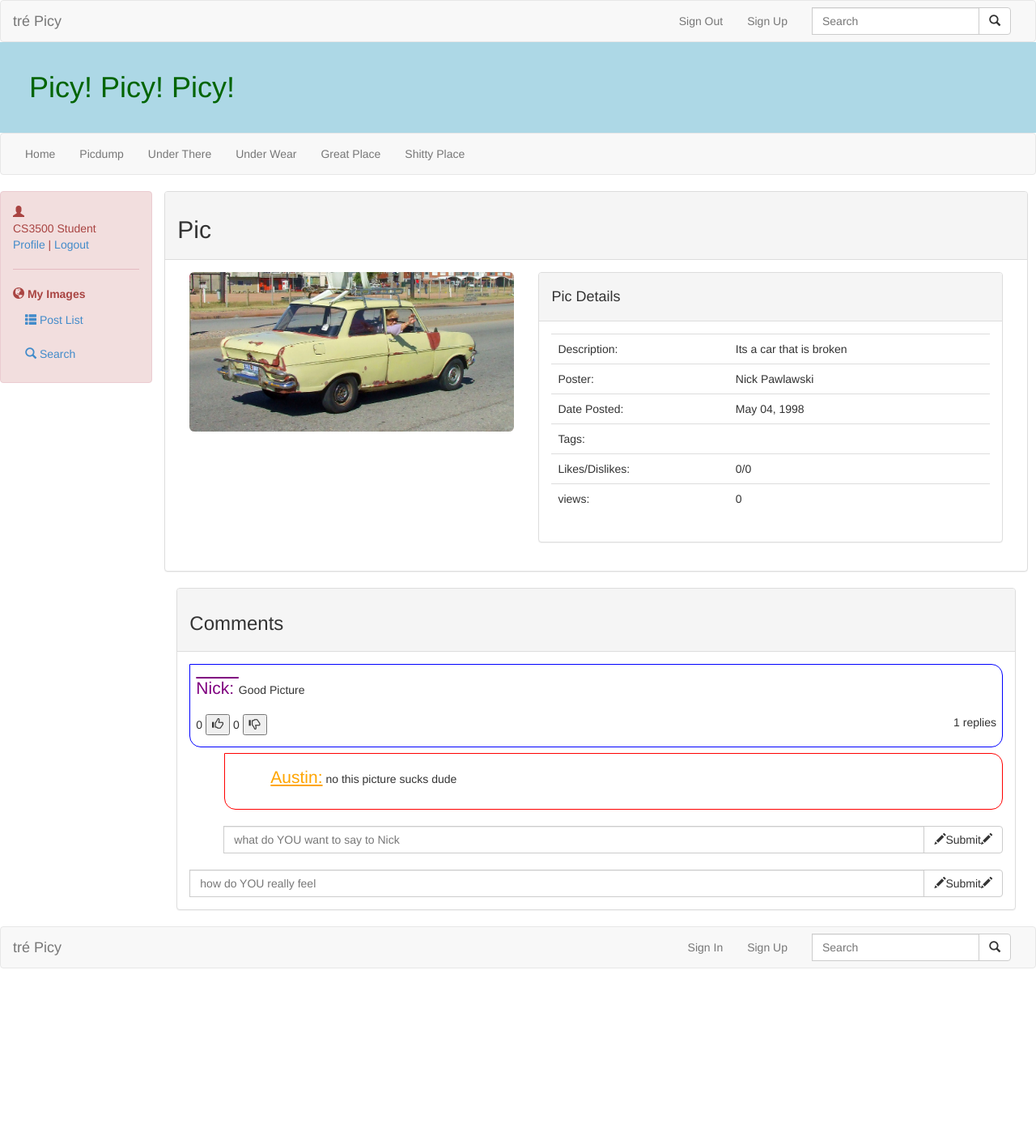
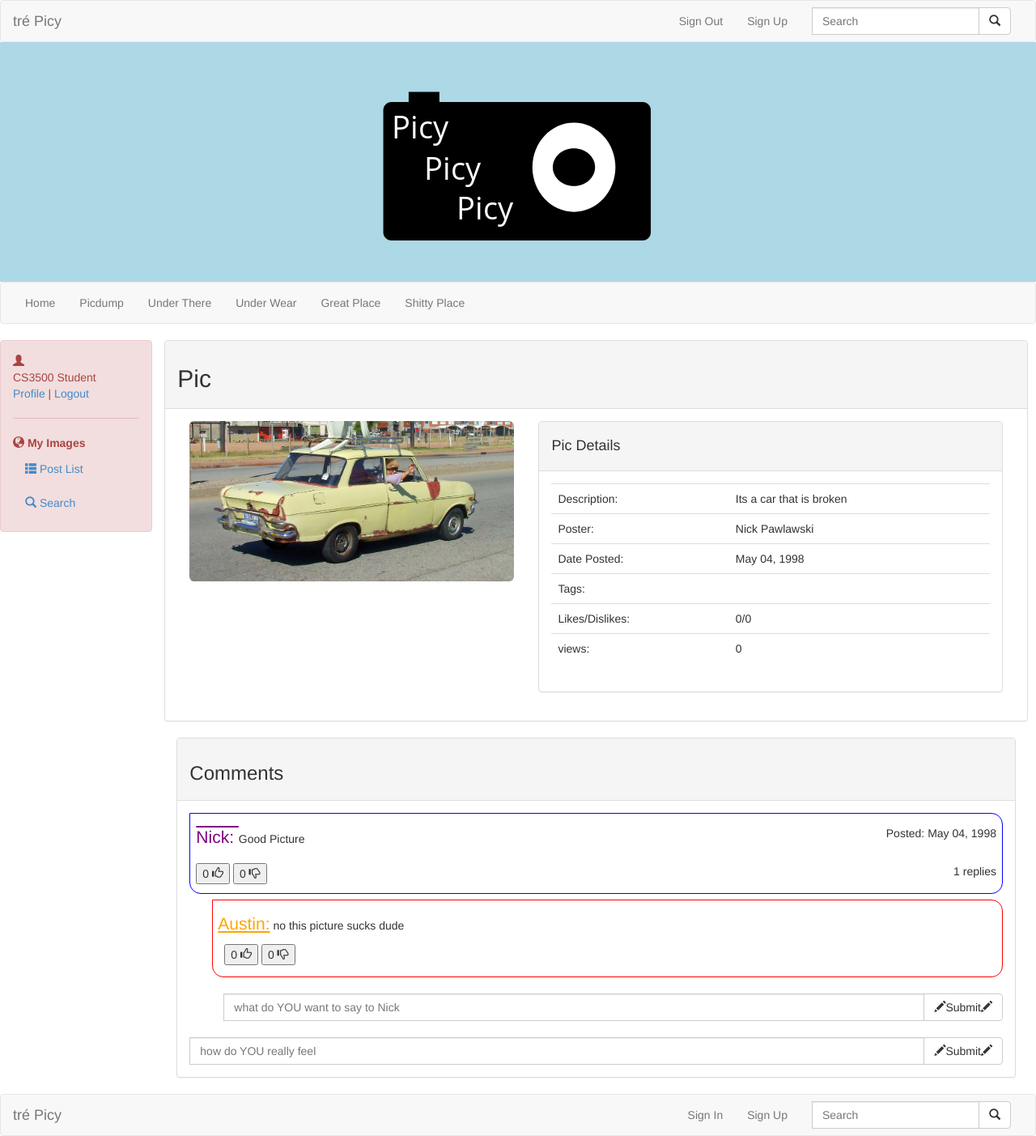
Before and after one commit to austinragotzy/picypicypicy-website, a PHP site: page /image.php?img=1 in a window 1280 px wide, after a click that opens the changed part. Shown: the whole page at 81% size. Before the commit the page ends 1196 px from the top, so only its background shows below. Run offline with PHP 8.4, Linux system fonts and the light colour scheme; a user stored in the database is signed in; data comes from the database, SQL or seed files in the repository.

Commit message:
adding an icon more functionallity in comments and replies and a little here and there

```diff
--- a/pages/SQL/cs3500.sql
+++ b/pages/SQL/cs3500.sql
@@ -38,7 +38,7 @@ CREATE TABLE `CommentReply` (
   `Likes` int(11) NOT NULL,
   `Dislikes` int(11) NOT NULL,
   `Comment` longtext NOT NULL,
-  `Date` datetime NOT NULL
+  `Date` datetime NOT NULL DEFAULT CURRENT_TIMESTAMP
 ) ENGINE=InnoDB DEFAULT CHARSET=latin1;
 INSERT INTO `CommentReply` VALUES (1,2,1,0,0,"no this picture sucks dude",'1999-05-04 00:00:00'),
 (2,1,2,0,0,"lol true that thing is busted",'1998-12-04 00:00:00');
@@ -57,7 +57,7 @@ CREATE TABLE `Comments` (
   `Comment` longtext,
   `Likes` int(11) NOT NULL,
   `Dislikes` int(11) NOT NULL,
-  `Date` datetime NOT NULL
+  `Date` datetime NOT NULL DEFAULT CURRENT_TIMESTAMP
 ) ENGINE=InnoDB DEFAULT CHARSET=latin1;
 INSERT INTO `Comments` VALUES (1,1,1,"Good Picture",0,0,'1998-05-04 00:00:00'),
 (2,2,2,"Hahaha thats broken!",0,0,'1998-05-04 00:00:00');
@@ -78,7 +78,7 @@ CREATE TABLE `Image` (
   `Dislikes` int(11) DEFAULT NULL,
   `ViewCount` int(11) DEFAULT NULL,
   `Privacy` int(1) NOT NULL,
-  `Date` datetime NOT NULL
+  `Date` datetime NOT NULL DEFAULT CURRENT_TIMESTAMP
 ) ENGINE=InnoDB DEFAULT CHARSET=latin1;
 INSERT INTO `Image` VALUES (1,1,"brokeCar.jpg","Broken Car","Its a car that is broken",0,0,0,1,'1998-05-04 00:00:00')
 ,(2,2,"brokeChair.jpg","Broken Chair","Its a chair",0,0,0,0,'1998-05-04 00:00:00')
--- a/pages/comments.php
+++ b/pages/comments.php
@@ -13,14 +13,6 @@
       </div>
       <div class="panel-body">
         <?php include 'php/popComments.php' ?>
-        <form class="input-group" style="width: 100%;" action="image.php?img=<?php echo $_GET['img']; ?>" method="post">
-          <div class="form-group">
-            <input type="text" class="form-control" name="comment" placeholder="how do YOU really feel"></input>
-          </div>
-            <div class="input-group-btn" style="height=100%;">
-              <button class="btn btn-default" type="submit" name=""><span class="glyphicon glyphicon-pencil"></span>Submit<span class="glyphicon glyphicon-pencil"></span></button>
-            </div>
-        </form>
       </div>
     </div>
   </body>
--- a/pages/css/comments.css
+++ b/pages/css/comments.css
@@ -26,10 +26,16 @@ button, p{
 .replier-row{
   margin-top: .5em;
   margin-left: 2em;
-  padding: 1em;
+  padding: 1em 0em;
   border: 1px solid red;
   border-radius: 0em 1em 1em 1em;
+}
+.replycom{
+  margin-left: 1.5em;
 }
 .reply{
   margin-left: 3em;
 }
+.vote{
+  margin-left: 1em;
+}
--- a/pages/css/header.css
+++ b/pages/css/header.css
@@ -3,4 +3,5 @@ h1{
   background-color: lightblue;
   margin: 0px;
   padding: 1em;
+  text-align: center;
 }
--- a/pages/css/home.css
+++ b/pages/css/home.css
@@ -28,8 +28,10 @@ main h1{
   color: purple;
   visibility: hidden;
   opacity: 0;
-  height: 50%;
+  height: 100%;
   width: 100%;
+  font-size: 2em;
+  text-align: center;
 }
 .imgWrap:hover .imgDets{
   visibility: visible;
--- a/pages/header.php
+++ b/pages/header.php
@@ -43,7 +43,7 @@
           </ul>
         </div>
       </nav>
-      <h1>Picy! Picy! Picy!</h1>
+      <h1><img src="images/icon.png" alt="Picy! Picy! Picy!"></h1>
       <nav class="navbar navbar-default">
         <div class="container-fluid">
           <ul class="nav navbar-nav">
--- a/pages/php/popComments.php
+++ b/pages/php/popComments.php
@@ -24,6 +24,32 @@ if(isset($_POST['dislike'])){
   }
 }
  ?>
+<?php //reply Likes
+if(isset($_POST['relike'])){
+  try {
+    $sql = "UPDATE CommentReply SET Likes = Likes + 1 WHERE ReplyID = ?";
+    $pdo->beginTransaction();
+    $likeUpST = $pdo->prepare($sql);
+    $likeUpST->bindValue(1, $_POST['relike']);
+    $likeUpST->execute();
+    $pdo->commit();
+  } catch (PDOException $e) {
+    $e->getMessage();
+  }
+}
+if(isset($_POST['redislike'])){
+  try {
+    $sql = "UPDATE CommentReply SET Dislikes = Dislikes + 1 WHERE ReplyID = ?";
+    $pdo->beginTransaction();
+    $likeUpST = $pdo->prepare($sql);
+    $likeUpST->bindValue(1, $_POST['redislike']);
+    $likeUpST->execute();
+    $pdo->commit();
+  } catch (PDOException $e) {
+    $e->getMessage();
+  }
+}
+?>
 <?php //this is how we add a comment to database
   if(isset($_POST['comment'])){
     try {
@@ -58,11 +84,10 @@ if(isset($_POST['reply'])){
 
 }
 ?>
-<?php
-//i will clean this up later hopefully
+<?php //populate the comments
 include 'connect.php';
 try {
-  $sql = "SELECT * FROM Comments WHERE ImageID = ?";
+  $sql = "SELECT * FROM Comments WHERE ImageID = ? ORDER BY Date DESC";
   $commentST = $pdo->prepare($sql);
   $commentST->bindValue(1, $_GET['img']);
   $commentST->execute();
@@ -77,7 +102,7 @@ while($commentTup = $commentST->fetch()){
     $numReplyST->bindValue(1, $commentTup['CommentID']);
     $numReplyST->execute();
 
-    $sql = "SELECT * FROM CommentReply WHERE CommentID = ?";
+    $sql = "SELECT * FROM CommentReply WHERE CommentID = ? ORDER BY Likes - Dislikes DESC";
     $replyST = $pdo->prepare($sql);
     $replyST->bindValue(1, $commentTup['CommentID']);
     $replyST->execute();
@@ -94,14 +119,13 @@ while($commentTup = $commentST->fetch()){
   echo '<details>
     <summary class="commenter-row">
       <div class="row cr">
-        <p><span class="commenter">'.$commenterTup['Username'].': </span>'.$commentTup['Comment'].'</p><br>
+        <p><span class="commenter">'.$commenterTup['Username'].': </span>'.$commentTup['Comment'].'</p>
+        <p class="pull-right">Posted: '.date('F d, Y', strtotime($commentTup['Date'])).'</p><br>
       </div>
       <div class="row cr">
         <form class="" action="image.php?img='.$_GET['img'].'" method="post">
-          <p>'.$commentTup['Likes'].'</p>
-          <button type="submit" name="like" value="'.$commentTup['CommentID'].'"><span class="glyphicon glyphicon-thumbs-up"></span></button>
-          <p>'.$commentTup['Dislikes'].'</p>
-          <button type="submit" name="dislike" value="'.$commentTup['CommentID'].'"><span class="glyphicon glyphicon-thumbs-down"></span></button>
+          <button type="submit" name="like" value="'.$commentTup['CommentID'].'">'.$commentTup['Likes'].' <span class="glyphicon glyphicon-thumbs-up"></span></button>
+          <button type="submit" name="dislike" value="'.$commentTup['CommentID'].'">'.$commentTup['Dislikes'].' <span class="glyphicon glyphicon-thumbs-down"></span></button>
           <p class="pull-right">'.$numRep['replies'].' replies</p>
         </form>
       </div>
@@ -116,13 +140,19 @@ while($commentTup = $commentST->fetch()){
         $e->getMessage();
       }
       $replierTup = $replierST->fetch();
-      echo '<div class="container-fluid">
-        <div class="row replier-row">
-          <p class="reply"><span class="replier">'.$replierTup['Username'].':</span> '.$replyTup['Comment'].'</p>
-        </div>
-      </div>';
+      echo '<div class="">
+      <div class="replier-row">
+      <div class="row">
+        <p class="replycom"><span class="replier">'.$replierTup['Username'].':</span> '.$replyTup['Comment'].'</p>
+      </div>
+      <div class="row vote">
+        <form class="" action="image.php?img='.$_GET['img'].'" method="post">
+          <button type="submit" name="relike" value="'.$replyTup['ReplyID'].'">'.$replyTup['Likes'].' <span class="glyphicon glyphicon-thumbs-up"></span></button>
+          <button type="submit" name="redislike" value="'.$replyTup['ReplyID'].'">'.$replyTup['Dislikes'].' <span class="glyphicon glyphicon-thumbs-down"></span></button>
+        </form>
+      </div>
+        </div>';
     }
-
     echo '<br><form class="input-group reply" action="image.php?img='.$_GET['img'].'" method="post">
       <div class="form-group">
         <input type="text" class="form-control" name="reply" placeholder="what do YOU want to say to '.$commenterTup['Username'].'"></input>
@@ -133,4 +163,12 @@ while($commentTup = $commentST->fetch()){
     </form>
   </details><br>';
 }
+echo '<form class="input-group" style="width: 100%;" action="image.php?img='.$_GET['img'].'" method="post">
+  <div class="form-group">
+    <input type="text" class="form-control" name="comment" placeholder="how do YOU really feel"></input>
+  </div>
+    <div class="input-group-btn" style="height=100%;">
+      <button class="btn btn-default" type="submit" name=""><span class="glyphicon glyphicon-pencil"></span>Submit<span class="glyphicon glyphicon-pencil"></span></button>
+    </div>
+</form>';
  ?>
```
Also changed, not shown: pages/index.php (+9 -2 lines), pages/images/icon.png (added).
